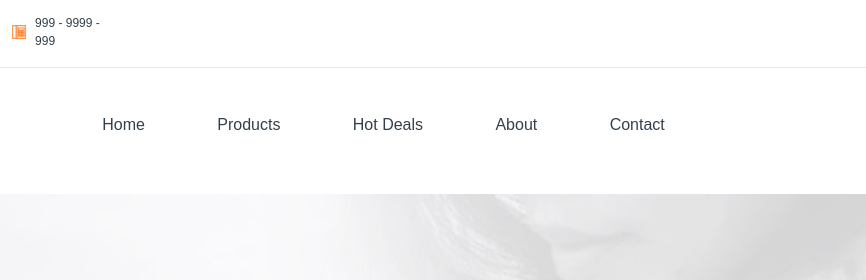
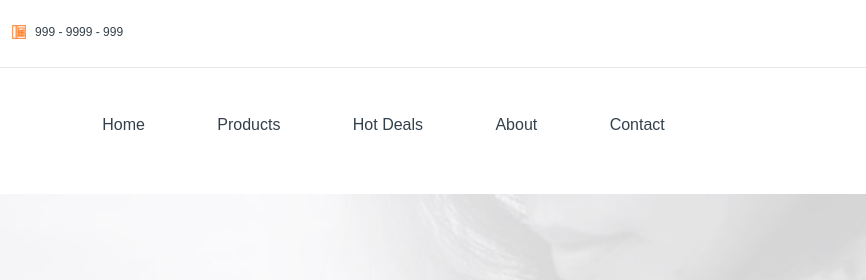
Before and after one commit to Destonin1/Shop_example, a plain HTML site: page index.html in a window 1280 px wide. Shown: the top 280 px of the page, 209-1075 px from the left. Drawn offline with nearby package versions, Linux system fonts and the light colour scheme; a web font is replaced by a local one.

Commit message:
Update style.css

```diff
--- a/css/style.css
+++ b/css/style.css
@@ -77,6 +77,10 @@ img {
 
 .mail {
 	margin-right: 2rem;
+}
+
+.phone, .mail {
+	white-space: nowrap;
 }
 
 .header_links {
```
